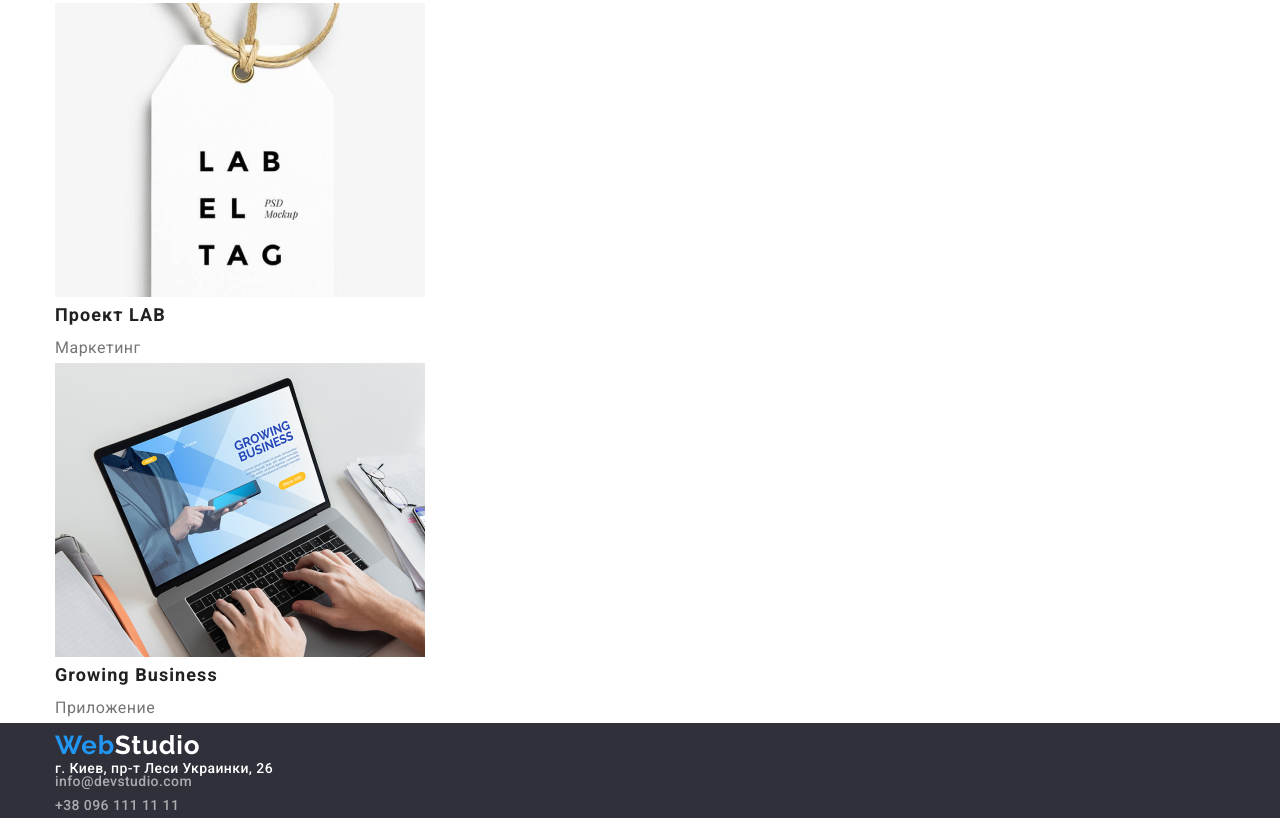
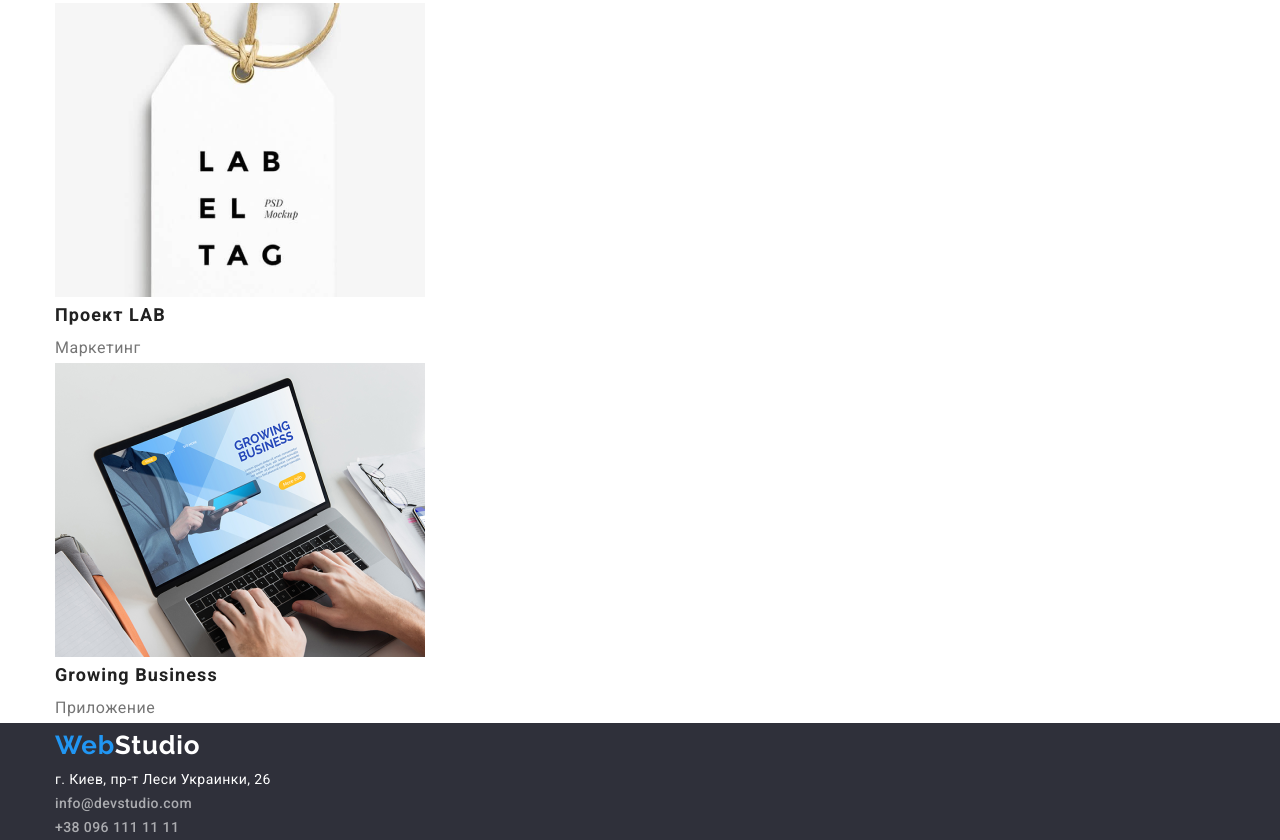
Before and after one commit to Mark4Titan/goit-markup-hw-02, a plain HTML site: page portfolio.html in a window 1280 px wide. Shown: the part 2839-3679 px from the top of the page. Before the commit the page ends 3657 px from the top, so only its background shows below. Drawn offline with nearby package versions, Linux system fonts and the light colour scheme.

Commit message:
ремонтує адресу в футері

```diff
--- a/css/style.css
+++ b/css/style.css
@@ -227,6 +227,12 @@ img {
 
 .address-contact-geolocation-link {
   color: var(--color-font-light);
+  font-style: normal;
+}
+
+.address-contact-geolocation-link:hover,
+.address-contact-geolocation-link:focus {
+  color: var(--color-font-accent);
 }
 
 .address-contact-link {
--- a/portfolio.html
+++ b/portfolio.html
@@ -134,10 +134,13 @@
 
             <address class="address-footer">
 
-                <a class="link contact nav address-contact-geolocation-link" href="https://goo.gl/maps/DWjBWCekdM1EBfGf9"
-                    target="_blank">
-                    <p>г. Киев, пр-т Леси Украинки, 26</p>
-                </a>
+                <!-- <a class="link contact nav address-contact-geolocation-link" href="https://goo.gl/maps/DWjBWCekdM1EBfGf9"
+                                        target="_blank"> -->
+                <!-- <p>г. Киев, пр-т Леси Украинки, 26</p> -->
+                <!-- </a> -->
+
+
+                <p class="address-contact-geolocation-link">г. Киев, пр-т Леси Украинки, 26</p>
 
                 <ul class="address-list lists-without-dots">
                     <li class="address-contact-item"><a class="link nav contact address-contact-link"
```
Also changed, not shown: index.html (+1 -1 lines).
